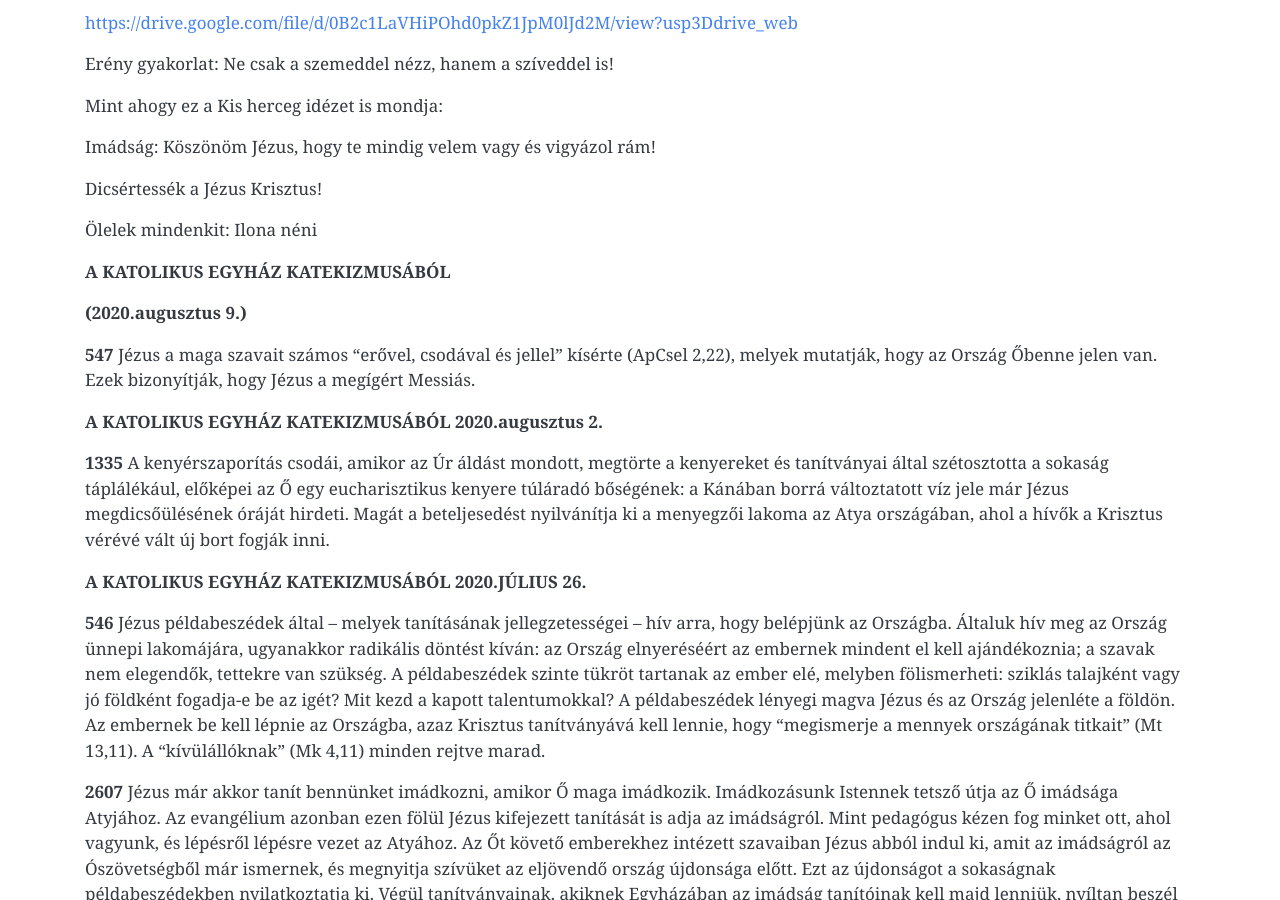
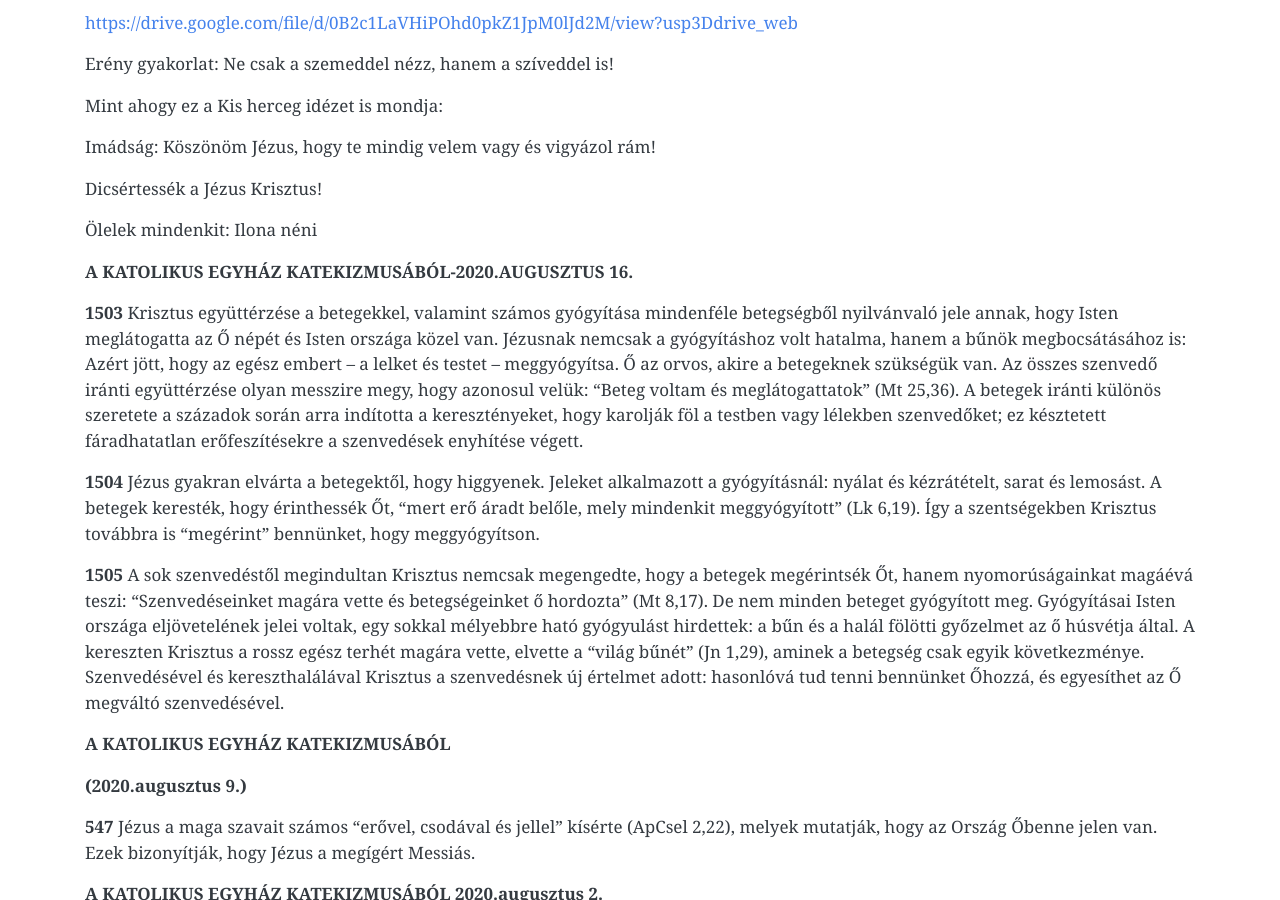
Before and after one commit to pecsi-ferences/pecsi-ferences.github.io, a Jekyll site: the page built from hittan.md, in a window 1280 px wide and 900 px high, scrolled down 3748 px. Built offline with Jekyll 4.4.1, drawn with Linux system fonts in a browser that asks for light colours; nearby versions of some CDN libraries.

Commit message:
Update from Forestry.io Zoltán Dohány updated hittan.md

```diff
--- a/hittan.md
+++ b/hittan.md
@@ -136,6 +136,14 @@ Imádság: Köszönöm Jézus, hogy te mindig velem vagy és vigyázol rám!
 Dicsértessék a Jézus Krisztus!
 
 Ölelek mindenkit: Ilona néni
+
+**A KATOLIKUS EGYHÁZ KATEKIZMUSÁBÓL-2020.AUGUSZTUS 16.**
+
+**1503** Krisztus együttérzése a betegekkel, valamint számos gyógyítása mindenféle betegségből nyilvánvaló jele annak, hogy Isten meglátogatta az Ő népét és Isten országa közel van. Jézusnak nemcsak a gyógyításhoz volt hatalma, hanem a bűnök megbocsátásához is: Azért jött, hogy az egész embert -- a lelket és testet -- meggyógyítsa. Ő az orvos, akire a betegeknek szükségük van. Az összes szenvedő iránti együttérzése olyan messzire megy, hogy azonosul velük: "Beteg voltam és meglátogattatok" (Mt 25,36). A betegek iránti különös szeretete a századok során arra indította a keresztényeket, hogy karolják föl a testben vagy lélekben szenvedőket; ez késztetett fáradhatatlan erőfeszítésekre a szenvedések enyhítése végett.
+
+**1504** Jézus gyakran elvárta a betegektől, hogy higgyenek. Jeleket alkalmazott a gyógyításnál: nyálat és kézrátételt, sarat és lemosást. A betegek keresték, hogy érinthessék Őt, "mert erő áradt belőle, mely mindenkit meggyógyított" (Lk 6,19). Így a szentségekben Krisztus továbbra is "megérint" bennünket, hogy meggyógyítson.
+
+**1505** A sok szenvedéstől megindultan Krisztus nemcsak megengedte, hogy a betegek megérintsék Őt, hanem nyomorúságainkat magáévá teszi: "Szenvedéseinket magára vette és betegségeinket ő hordozta" (Mt 8,17). De nem minden beteget gyógyított meg. Gyógyításai Isten országa eljövetelének jelei voltak, egy sokkal mélyebbre ható gyógyulást hirdettek: a bűn és a halál fölötti győzelmet az ő húsvétja által. A kereszten Krisztus a rossz egész terhét magára vette, elvette a "világ bűnét" (Jn 1,29), aminek a betegség csak egyik következménye. Szenvedésével és kereszthalálával Krisztus a szenvedésnek új értelmet adott: hasonlóvá tud tenni bennünket Őhozzá, és egyesíthet az Ő megváltó szenvedésével.
 
 **A KATOLIKUS EGYHÁZ KATEKIZMUSÁBÓL**
 
```
